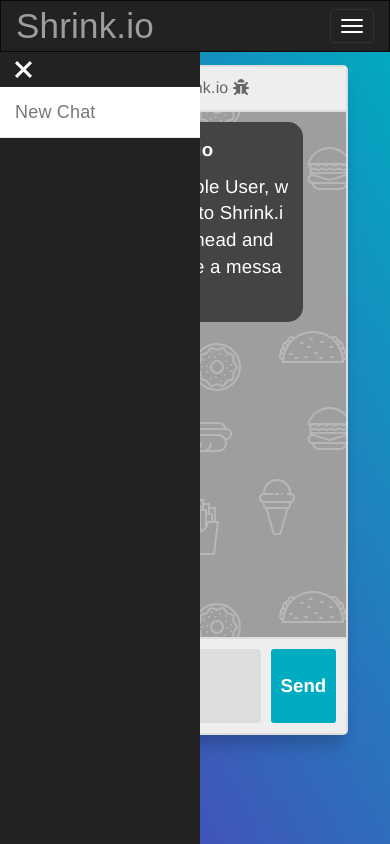
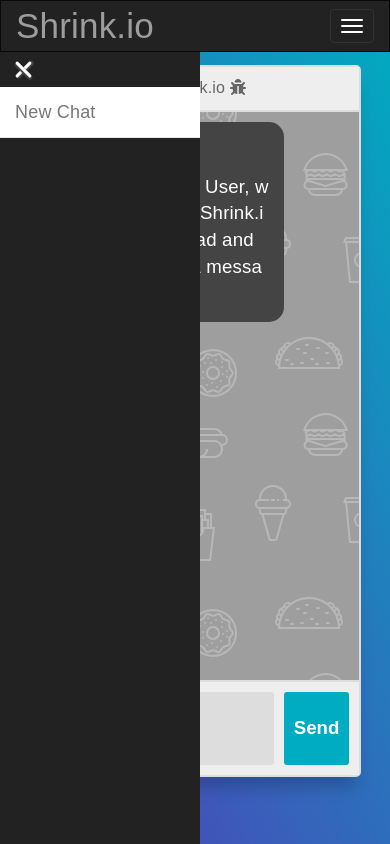
Before and after one commit to orizem/ShrinkGPT.github.io, a Flask app: page /chat in a window 390 px wide. Run offline with Flask 3, Linux system fonts and the light colour scheme; the visitor is signed in with stand-in values (Sample User, id 1); data comes from the database, SQL or seed files in the repository; both versions use the stored data as it was after the commit; parts of the project's set-up code (start-up, migrations or seed data) failed here and were passed over; some libraries are stand-ins or nearby versions; grey boxes are pictures that could not be loaded.

Commit message:
css fixes

```diff
--- a/config.py
+++ b/config.py
@@ -7,3 +7,5 @@
 SQLALCHEMY_DATABASE_URI = os.environ.get("DATABASE_URL", f"sqlite:///{PROJECT_PATH}\\db.sqlite")
 SQLALCHEMY_TRACK_MODIFICATIONS = False
 SESSION_TYPE = "filesystem"
+SERVER_KEY_PASS = "f'A8m??`2TBE@e!"
+SERVER_CHALLENGE_PASS = "KWi/8N*?S5^i5#u"
--- a/main.py
+++ b/main.py
@@ -3,4 +3,5 @@
 app = create_app()
 
 if __name__ == "__main__":
-    app.run('0.0.0.0', debug=True)
+    app.run(debug=True)
+    # app.run(host="0.0.0.0", debug=True, ssl_context="adhoc")
--- a/website/__init__.py
+++ b/website/__init__.py
@@ -1,5 +1,6 @@
 # init.py
 
+# import os
 from flask import Flask
 from flask_bootstrap import Bootstrap
 from flask_login import LoginManager
@@ -10,6 +11,7 @@
 
 # create application instance
 # env = os.environ.get("FLASK_ENV", "dev")
+# env = os.environ.get("FLASK_APP", "main.py")
 
 def create_app():
     app = Flask(__name__)
--- a/website/static/styles/chat.css
+++ b/website/static/styles/chat.css
@@ -24,8 +24,6 @@
   align-items: center;
   height: 100vh;
   width: 90%;
-  font-family: Helvetica, sans-serif;
-  padding-left: 23%;
 }
 
 body {
@@ -190,10 +188,11 @@
 
 /*Shrinking for mobile*/
 @media (max-width: 768px) {
+  /* .body { } */
   .body {
-    padding-left: 36%;
+    padding: 0;
+    margin: 0;
   }
-
   .msg-bubble {
     max-width: 180pt;
   }
@@ -201,15 +200,16 @@
 
 @media (max-width: 568px) {
   .body {
-    padding-left: 5%;
-    height: 90vh;
+    padding: 0;
+    margin: 0;
+    height: 95vh;
   }
 
   .msger {
     display: flex;
     flex-flow: column wrap;
     justify-content: space-between;
-    width: 95%;
+    width: 100%;
   }
 
   .msger-chat {
--- a/website/static/styles/chat_side_navbar.css
+++ b/website/static/styles/chat_side_navbar.css
@@ -190,6 +190,8 @@
   background: #fff;
   margin: 6px 0;
   transition: 0.4s;
+  border-radius:3px;
+  box-shadow: 1px 1px 1px 1px #444;
 }
 
 .change .bar1 {
```
Also changed, not shown: website/static/styles/form.css (+4 -5 lines), website/templates/register.html (+5 -7 lines), website/templates/two-factor-setup.html (+7 -5 lines), website/db.sqlite, 3 other files. Lines whose indentation alone changed are shown as unchanged.
